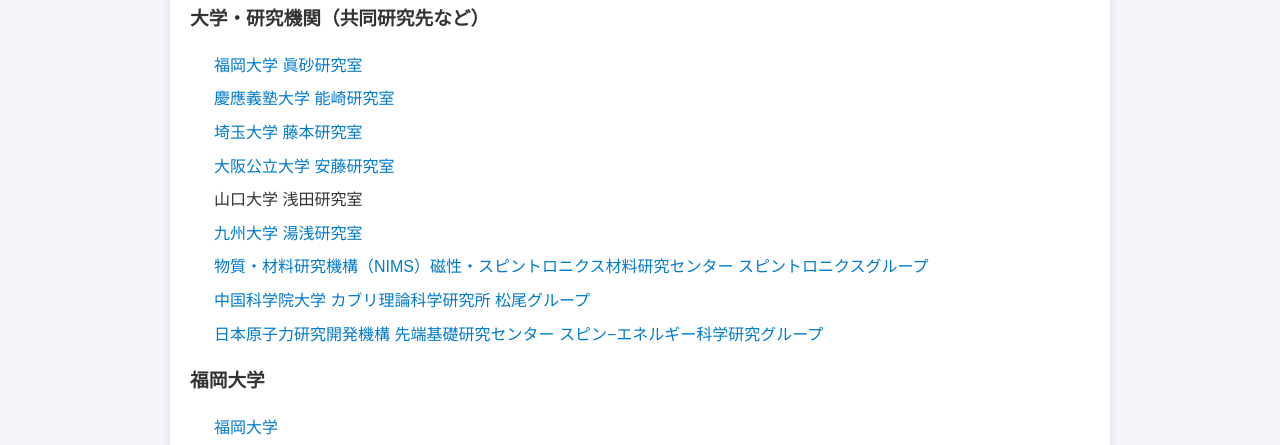
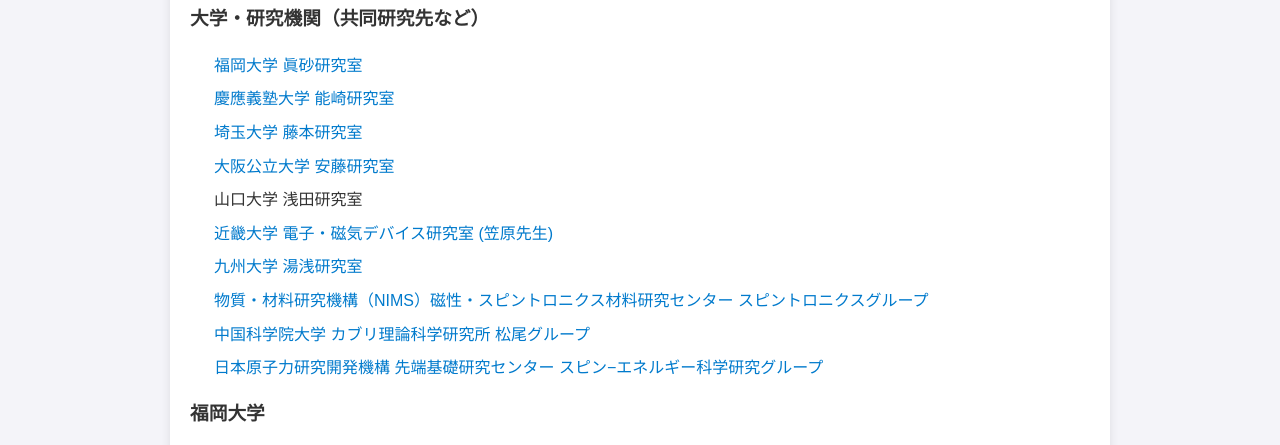
Before and after one commit to T-Horaguchi/t-horaguchi.github.io, a plain HTML site: page links.html in a window 1280 px wide. Shown: the part 342-787 px from the top of the page. Drawn offline with Linux system fonts and the light colour scheme.

Commit message:
Add files via upload

```diff
--- a/links.html
+++ b/links.html
@@ -45,6 +45,10 @@
 
             <li>山口大学 浅田研究室</li>
 
+            <li><a href="https://www.kindai.ac.jp/hose/research-and-education/teachers/introduce/kasahara-kenji-b09.html/" target="_blank">
+                近畿大学 電子・磁気デバイス研究室 (笠原先生)
+            </a></li>
+
             <li><a href="https://mag.ed.kyushu-u.ac.jp/" target="_blank">
                 九州大学 湯浅研究室
             </a></li>
@@ -60,6 +64,7 @@
             <li><a href="https://asrc.jaea.go.jp/soshiki/gr/spinenergy/index.html" target="_blank">
                 日本原子力研究開発機構 先端基礎研究センター スピン−エネルギー科学研究グループ
             </a></li>
+
         </ul>
     </section>
 
```
Also changed, not shown: links-en.html (+4 -0 lines).
